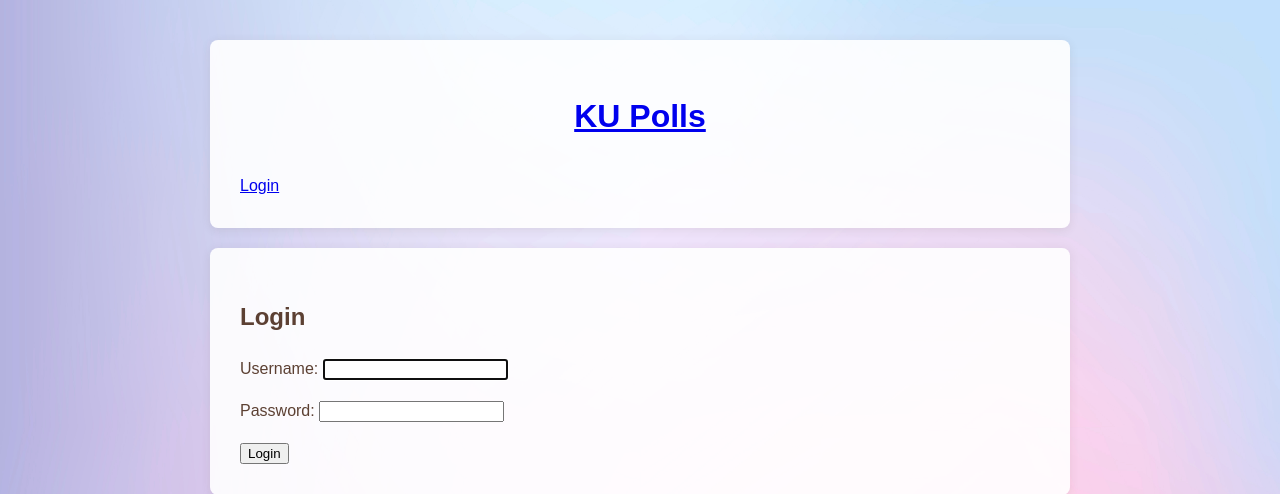
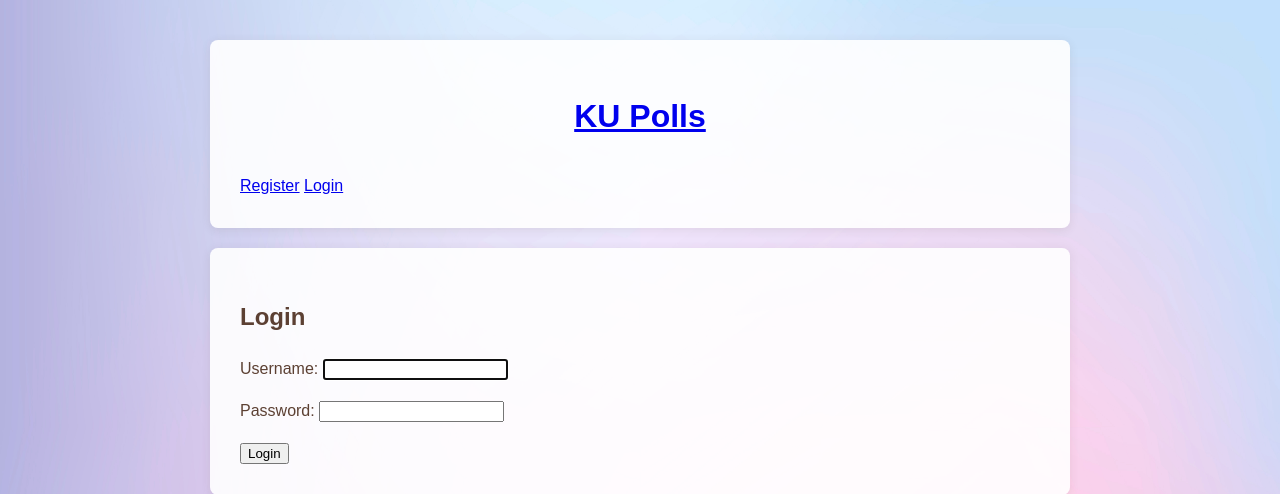
Before and after one commit to colarrbear/ku-polls, a Django app: page /accounts/login/ in a window 1280 px wide. Shown: the top 494 px of the page. Run offline with Django 4.2, Linux system fonts and the light colour scheme.

Commit message:
add signup button for login detail page

```diff
--- a/templates/registration/login.html
+++ b/templates/registration/login.html
@@ -20,6 +20,7 @@
                         <button type="submit">Logout</button>
                     </form>
                 {% else %}
+                    <a href="{% url 'polls:signup' %}">Register</a>
                     <a href="{% url 'login' %}?next={{ request.path }}">Login</a>
                 {% endif %}
             </nav>
```
